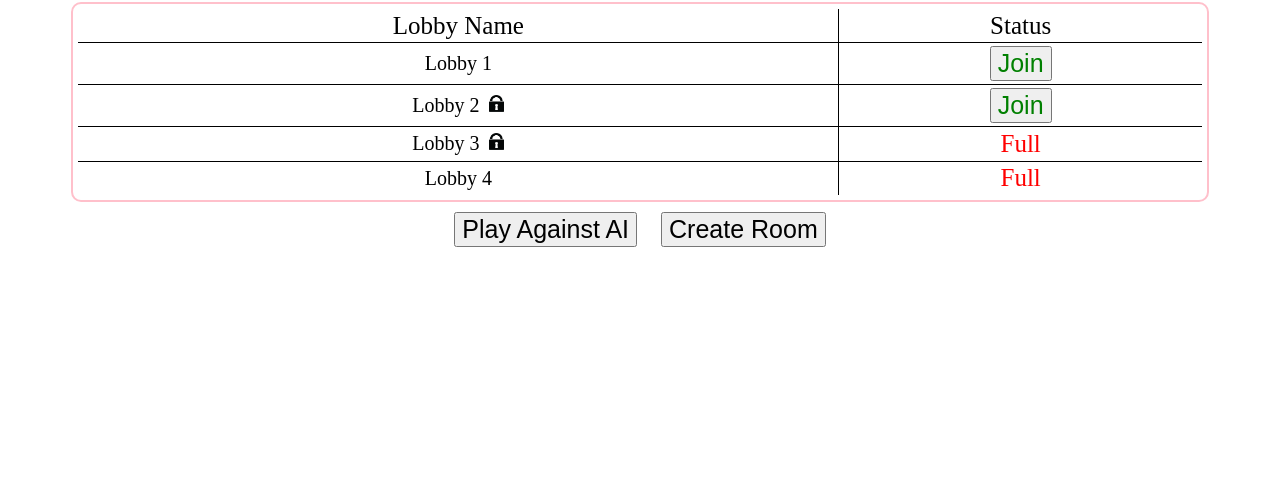
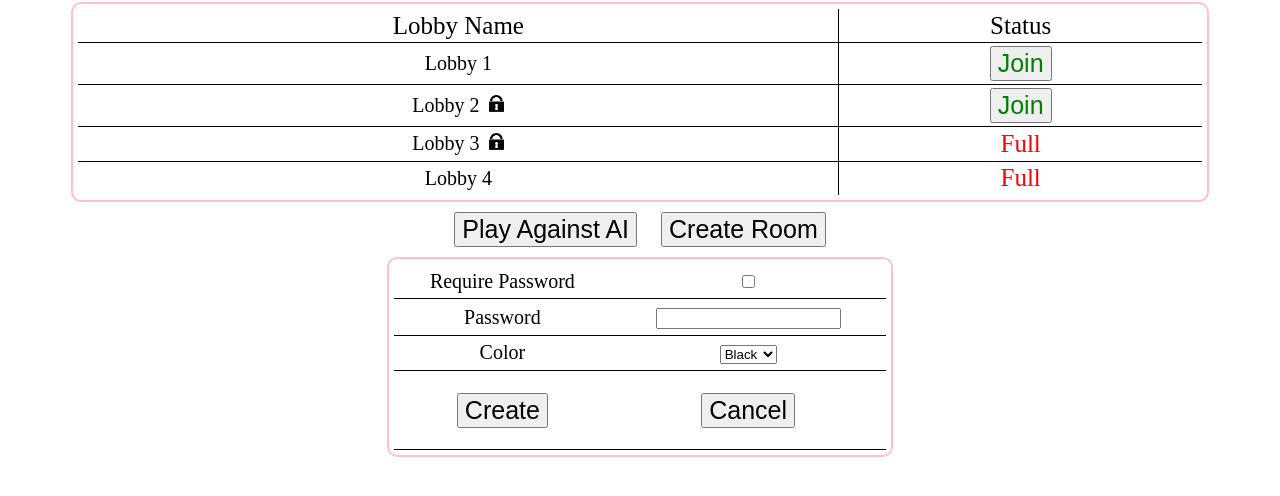
Before and after one commit to lovesong196/csc337_su21_final_project, a plain HTML site: page public_html/lobby.html in a window 1280 px wide. Both pictures are taken after a click on the input "Create Room". Shown: the part 78-574 px from the top of the page. Drawn offline with nearby package versions, Linux system fonts and the light colour scheme.

Commit message:
Add some stuff to lobby

```diff
--- a/public_html/css/styleL.css
+++ b/public_html/css/styleL.css
@@ -51,7 +51,7 @@ td{
 
 }
 
-.button{
+.button, input[type='submit']{
         margin:10px;
         font-size:25px;
 }
@@ -60,3 +60,10 @@ img{
         margin-left:10px;
         display:inline;
 }
+
+#createOptions {
+        width: 40%;
+}
+#createOptionsWrapper{
+        display: none;
+}
--- /dev/null
+++ b/public_html/js/lobby.js
@@ -0,0 +1,14 @@
+var isFormHidden = true;
+function createRoom(){
+    if(isFormHidden){
+        $('#createOptionsWrapper').css('display', 'block')
+        isFormHidden = false
+    } else {
+        $('#createOptionsWrapper').css('display', 'none')
+        isFormHidden = true
+    }
+}
+function cancel(){
+    $('#createOptionsWrapper').css('display', 'none')
+    isFormHidden = true
+}
--- a/public_html/lobby.html
+++ b/public_html/lobby.html
@@ -5,6 +5,7 @@
                 <meta charset="utf-8">
                 <title>Lobby</title>
                 <link rel="icon" href="/favicon.ico">
+                <script src="https://cdnjs.cloudflare.com/ajax/libs/jquery/3.6.0/jquery.min.js" integrity="sha512-894YE6QWD5I59HgZOGReFYm4dnWc1Qt5NtvYSaNcOP+u1T9qYdvdihz0PPSiiqn/+/3e7Jo4EaG7TubfWGUrMQ==" crossorigin="anonymous" referrerpolicy="no-referrer"></script>
                 <link rel="stylesheet" href="css/styleL.css">
         </head>
         <h1>Join or Create a Lobby</h1>
@@ -20,10 +21,34 @@
 
                 </table>
 
-                        <input type="submit" class='button' value="Play Against AI" onclick='playAI();'>
-                        <input type="submit" class='button' value="Create Room" onclick='createRoom();'>
-
-
-                <script src="js/scripts.js"></script>
+                <input type="submit" class='button' value="Play Against AI" onclick='playAI();'>
+                <input type="submit" class='button' value="Create Room" onclick='createRoom();'>
+                <div id="createOptionsWrapper">
+                        <table id="createOptions">
+                                <tr>
+                                        <td> <label for='isPrivate'>Require Password</label></td>
+                                        <td><input type="checkbox" name='isPrivate' id='isPrivate'></td>
+                                </tr>
+                                <tr>
+                                        <td> <label for='password'>Password</label></td>
+                                        <td> <input type="password" name='password' id='password'></td>
+                                </tr>
+                                <tr>
+                                        <td> <label for="color">Color</label></td>
+                                        <td>
+                                             <select name="color" id='color'>
+                                                <option value="black">Black</option>
+                                                <option value="white">White</option>
+                                             </select>
+                                        </td>
+                                </tr>
+                                <tr>
+                                        <td><input type="submit" value='Create' onclick="create()"> </td>
+                                        <td><input type="submit" value='Cancel' onclick="cancel()"> </td>
+                                </tr>
+                        </table>
+                        <div></div>
+                </div>
+                <script src="js/lobby.js"></script>
         </body>
 </html>
```
Also changed, not shown: public_html/game.html (+1 -0 lines), server.js (+15 -0 lines).
